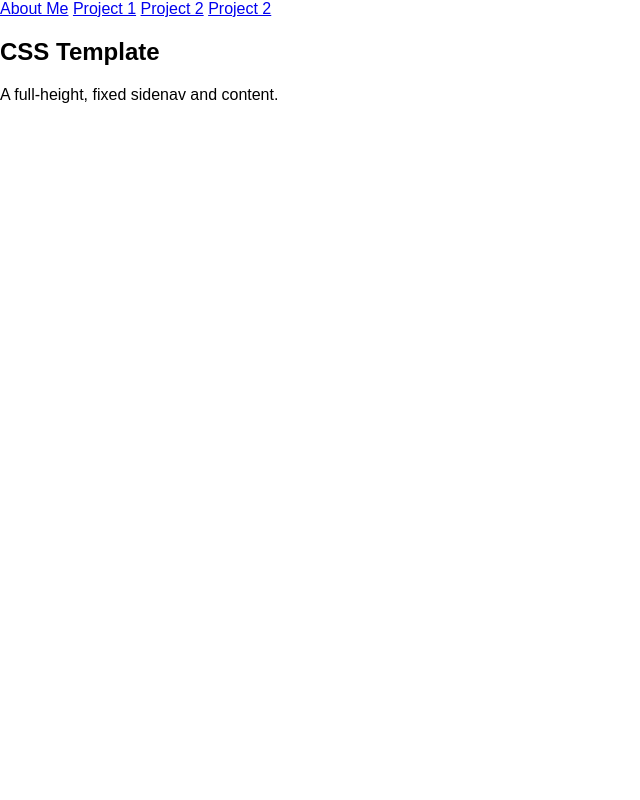
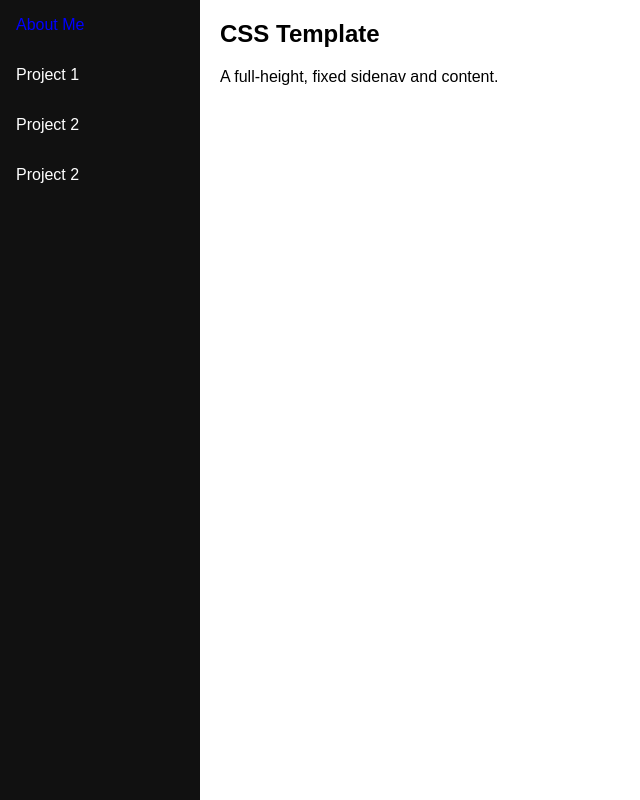
Before and after one commit to dprac/dp-portfolio, a plain HTML site: page index.html in a window 1280 px wide. Shown: the whole page, without its empty margins (0-640 px from the left). Drawn offline with Linux system fonts and the light colour scheme.

Commit message:
Update style.css

```diff
--- a/style.css
+++ b/style.css
@@ -2,3 +2,37 @@ body {
   margin: 0;
   font-family: Arial, Helvetica, sans-serif;
 }
+
+
+/* Style the side navigation */
+.sidenav {
+  height: 100%;
+  width: 200px;
+  position: fixed;
+  z-index: 1;
+  top: 0;
+  left: 0;
+  background-color: #111;
+  overflow-x: hidden;
+}
+
+
+/* Side navigation links */
+.sidenav a {
+  color: white;
+  padding: 16px;
+  text-decoration: none;
+  display: block;
+}
+
+/* Change color on hover */
+.sidenav a:hover {
+  background-color: light blue;
+  color: blue;
+}
+
+/* Style the content */
+.content {
+  margin-left: 200px;
+  padding-left: 20px;
+}
```
